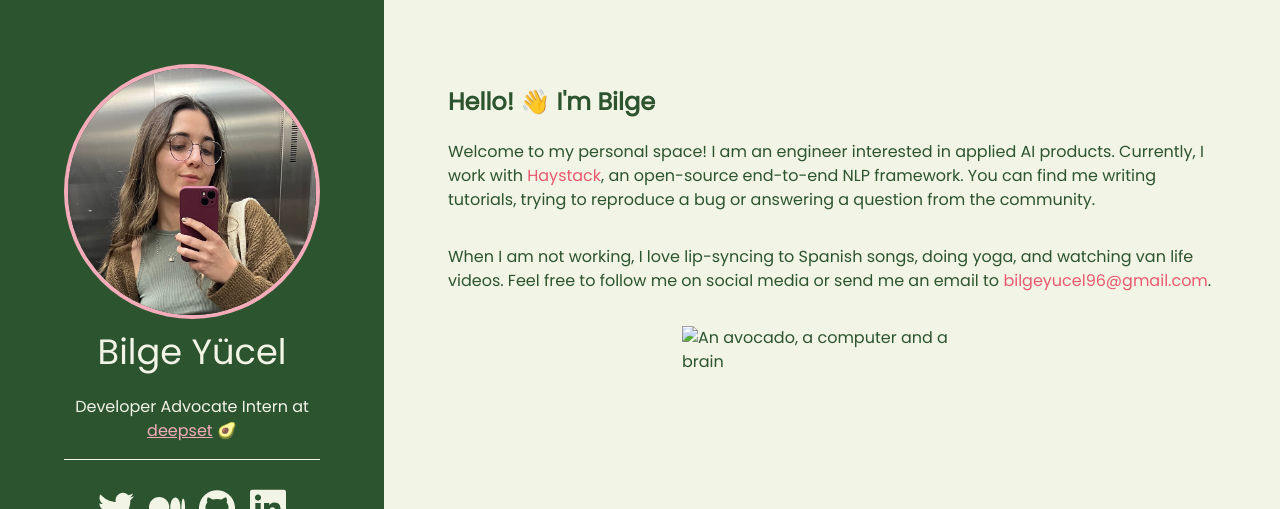
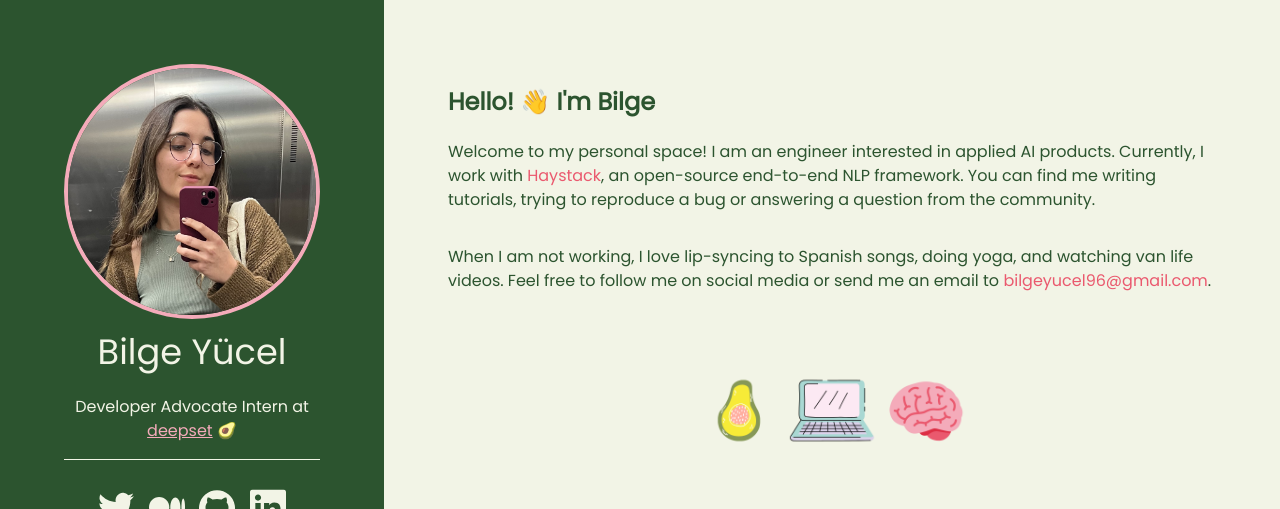
Before and after one commit to bilgeyucel/bilgeyucel.github.io, a plain HTML site: page docs/index.html in a window 1280 px wide. Shown: the top 509 px of the page. Drawn offline with Linux system fonts and the light colour scheme.

Commit message:
Oops the last image didn't work but it's an easy fix

```diff
--- a/docs/index.html
+++ b/docs/index.html
@@ -115,7 +115,7 @@
                         When I am not working, I love lip-syncing to Spanish songs, doing yoga, and watching van life videos.
                         Feel free to follow me on social media or send me an email to <a href="mailto:bilgeyucel96@gmail.com">bilgeyucel96@gmail.com</a>.
                     </p>
-                    <img class="banner" src="assets/banner.png" alt="An avocado, a computer and a brain">
+                    <img class="banner" src="assets/images/banner.png" alt="An avocado, a computer and a brain">
                 </div>
             </section>
         </body>
```
